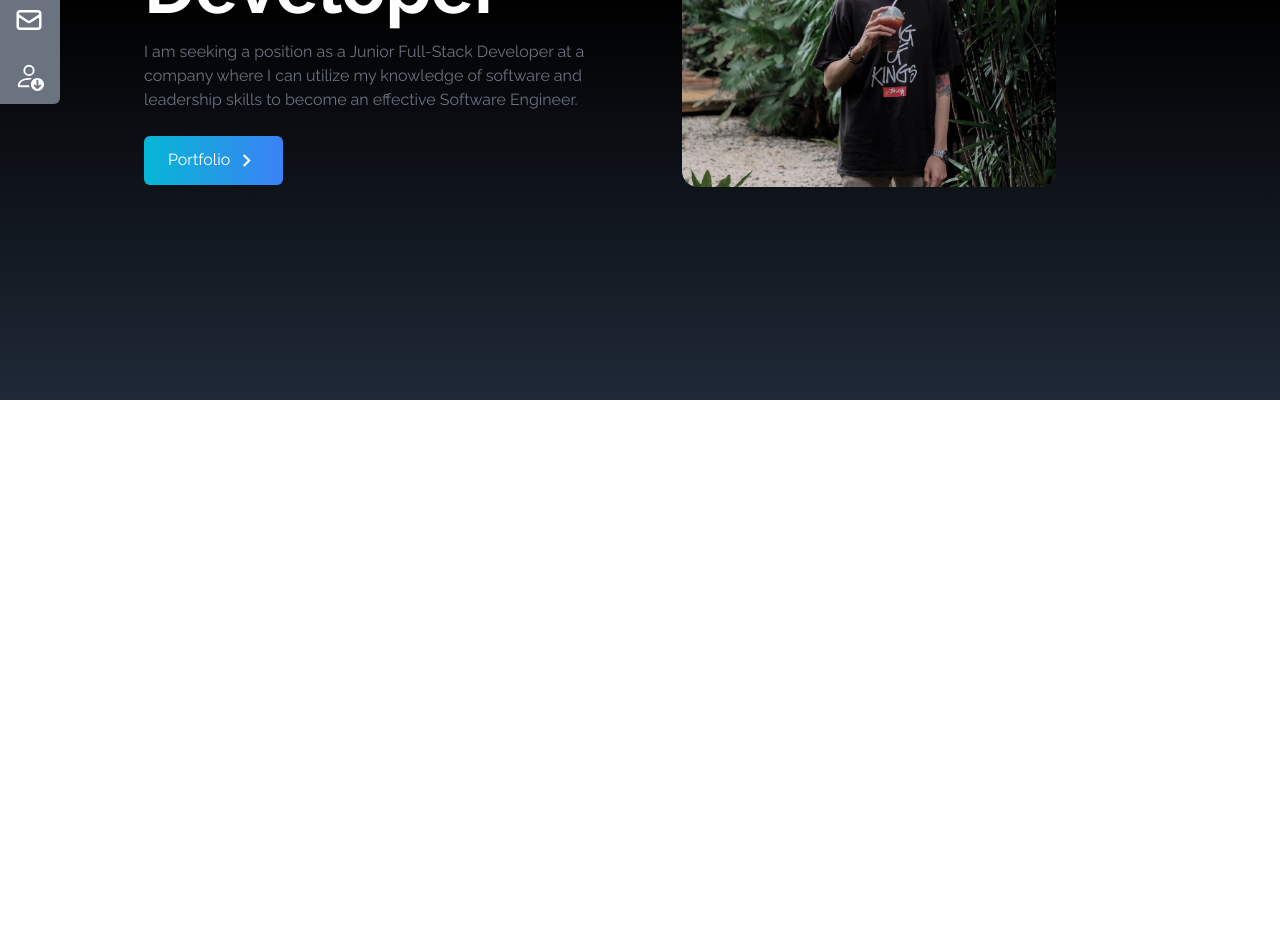
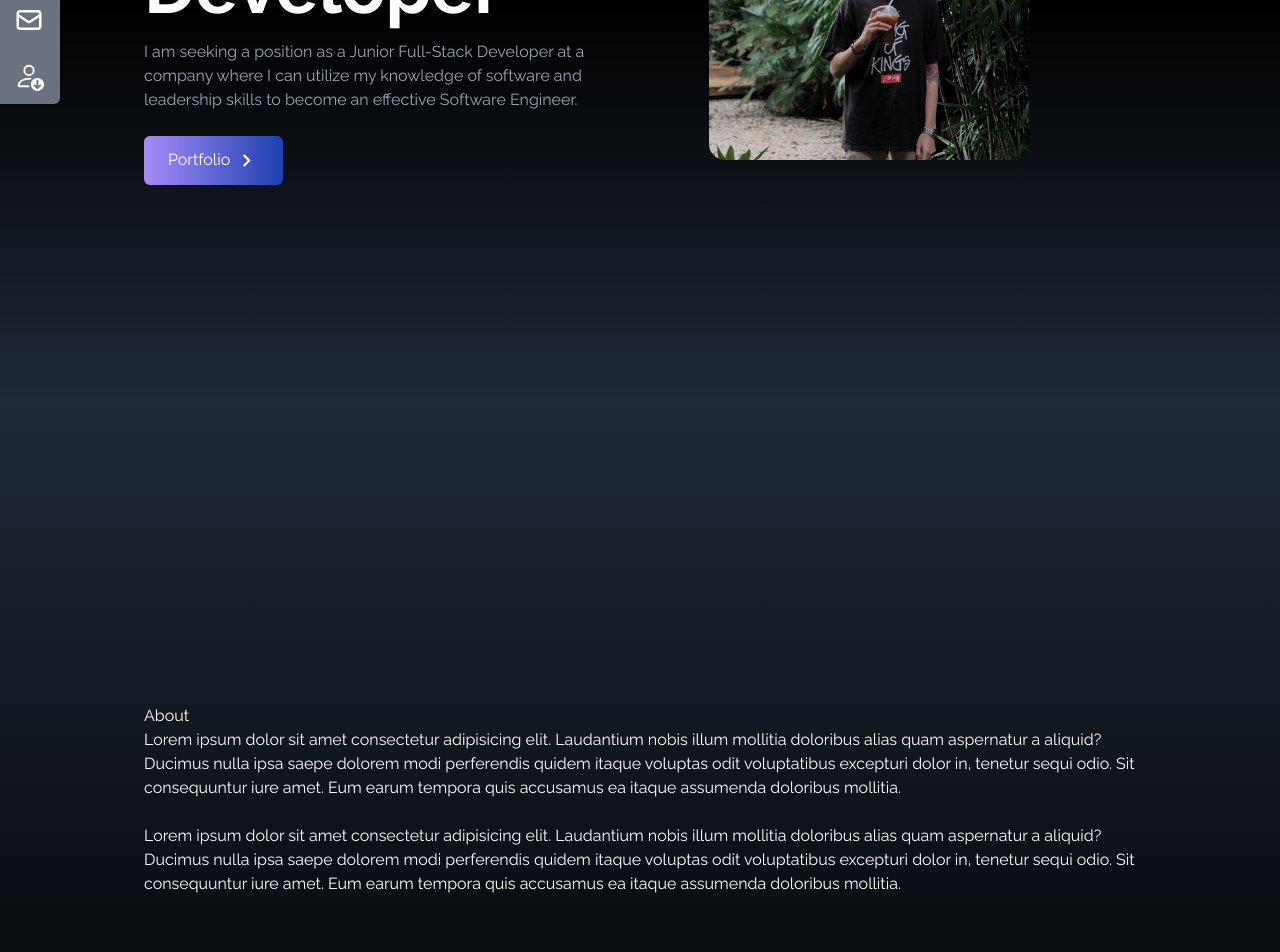
Before and after one commit to aumnitipath/portfolio-app, a React (Vite) app: page / in a window 1280 px wide. Shown: the part 400-1352 px from the top of the page. Before the commit the page ends 800 px from the top, so only its background shows below. Built offline with nearby package versions, Linux system fonts and the light colour scheme.

Commit message:
feat:add about page

```diff
--- a/src/App.jsx
+++ b/src/App.jsx
@@ -1,3 +1,4 @@
+import About from "./components/About";
 import Home from "./components/Home";
 import NavBar from "./components/NavBar";
 import SocialLinks from "./components/SocialLinks";
@@ -7,7 +8,7 @@ function App() {
     <>
       <NavBar />
       <Home />
-
+      <About />
       <SocialLinks />
     </>
   );
--- /dev/null
+++ b/src/components/About.jsx
@@ -0,0 +1,36 @@
+import React from "react";
+
+const About = () => {
+  return (
+    <div
+      name="about"
+      className="w-full h-screen bg-gradient-to-b from-gray-800 to-black text-white"
+    >
+      <div className="max-w-screen-lg p-4 mx-auto flex flex-col justify-center w-full h-full">
+        <div>
+          <p>About</p>
+        </div>
+        <p>
+          Lorem ipsum dolor sit amet consectetur adipisicing elit. Laudantium
+          nobis illum mollitia doloribus alias quam aspernatur a aliquid?
+          Ducimus nulla ipsa saepe dolorem modi perferendis quidem itaque
+          voluptas odit voluptatibus excepturi dolor in, tenetur sequi odio. Sit
+          consequuntur iure amet. Eum earum tempora quis accusamus ea itaque
+          assumenda doloribus mollitia.
+        </p>
+        <br />
+
+        <p>
+          Lorem ipsum dolor sit amet consectetur adipisicing elit. Laudantium
+          nobis illum mollitia doloribus alias quam aspernatur a aliquid?
+          Ducimus nulla ipsa saepe dolorem modi perferendis quidem itaque
+          voluptas odit voluptatibus excepturi dolor in, tenetur sequi odio. Sit
+          consequuntur iure amet. Eum earum tempora quis accusamus ea itaque
+          assumenda doloribus mollitia.
+        </p>
+      </div>
+    </div>
+  );
+};
+
+export default About;
--- a/src/components/Home.jsx
+++ b/src/components/Home.jsx
@@ -9,18 +9,18 @@ const Home = () => {
       className="h-screen w-full bg-gradient-to-b from-black via-black to-gray-800 "
     >
       <div className="max-w-screen-lg mx-auto flex flex-col items-center justify-center h-full px-4 md:flex-row">
-        <div className="flex flex-col justify-center h-full">
-          <h2 className="text-4xl sm:text-7xl font-bold text-white">
+        <div className="flex flex-col justify-center h-full ">
+          <h2 className="text-4xl sm:text-7xl font-bold text-white    ">
             I'm a Full Stack Developer
           </h2>
-          <p className="text-gray-500 py-4 max-w-md">
+          <p className="text-gray-400 py-4 max-w-md">
             I am seeking a position as a Junior Full-Stack Developer at a
             company where I can utilize my knowledge of software and leadership
             skills to become an effective Software Engineer.
           </p>
 
           <div>
-            <button className="group text-white w-fit px-6 py-3 my-2 flex items-center rounded-md bg-gradient-to-r from-cyan-500 to-blue-500 cursor-pointer ">
+            <button className="group text-white w-fit px-6 py-3 my-2 flex items-center rounded-md bg-gradient-to-r from-violet-400 to-blue-800 cursor-pointer ">
               Portfolio
               <span className="group-hover:rotate-90 duration-300">
                 <MdKeyboardArrowRight size={25} className="ml-1" />
@@ -32,7 +32,7 @@ const Home = () => {
           <img
             src={myProfile}
             alt="my-profile"
-            className="rounded-2xl mx-auto w-2/3 md:w-[70%]"
+            className="rounded-2xl mx-auto w-2/3 md:w-[60%]"
           />
         </div>
       </div>
--- a/src/components/NavBar.jsx
+++ b/src/components/NavBar.jsx
@@ -30,7 +30,7 @@ const NavBar = () => {
   return (
     <div className="flex justify-between items-center w-full h-20 px-4   text-white bg-black fixed ">
       <div>
-        <h1 className="text-5xl font-signature ml-2 ">Nitipath C.</h1>
+        <h1 className="text-5xl font-signature ml-2  ">Nitipath C.</h1>
       </div>
 
       <ul className="md:flex hidden">
--- a/src/components/SocialLinks.jsx
+++ b/src/components/SocialLinks.jsx
@@ -40,14 +40,16 @@ const SocialLinks = () => {
           Resume <BsPersonDown size={30} />
         </>
       ),
-      href: "/Resume-Nitipath Chuejuntuk.pdf",
+      //TODO ลองเปลี่ยนเป็น download และ deploy ด้วย
+      // href: "/Resume-Nitipath Chuejuntuk.pdf",
+      href: "https://drive.google.com/file/d/1Vm5C24bQey6PzJb8WHXammJRcFWduir0/view?usp=sharing",
       style: "rounded-br-md",
-      download: true,
+      // download: true,
     },
   ];
 
   return (
-    <div className="flex flex-col top-[35%] left-0 fixed">
+    <div className="hidden lg:flex flex-col top-[35%] left-0 fixed">
       <ul>
         {links.map((item) => {
           // หรือจะ desturc ก็ได้ {links.map(({id,child}))} และเอา id or child ไปใช้ได้เลย
@@ -64,7 +66,7 @@ const SocialLinks = () => {
                 <a
                   href={item.href}
                   className="flex justify-between items-center w-full text-white"
-                  download={item.download}
+                  // download={item.download}
                   target="_blank"
                   rel="noreferrer"
                 >
```
